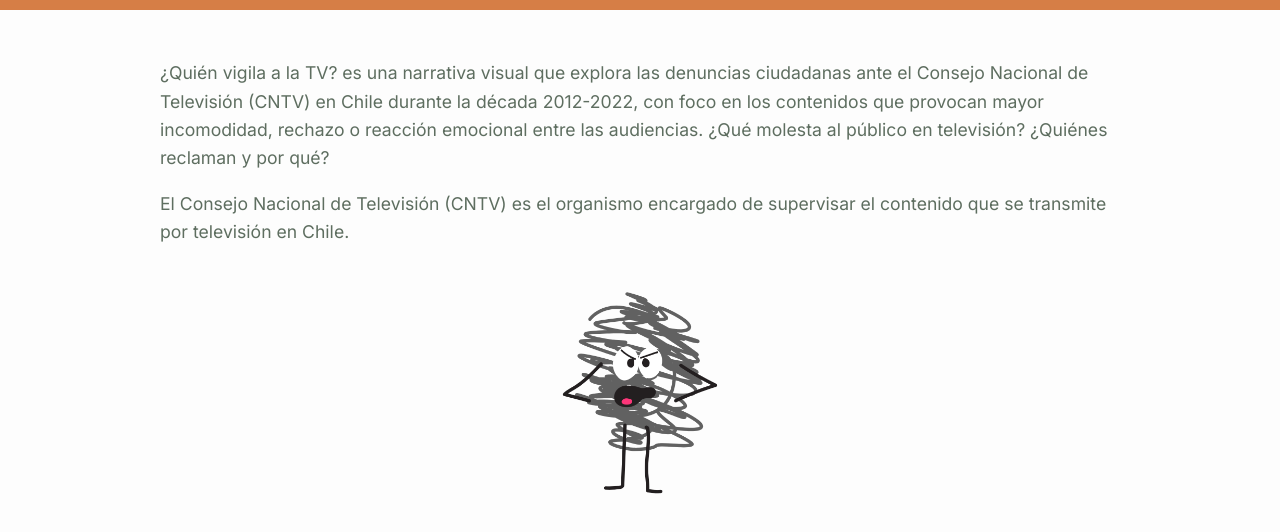
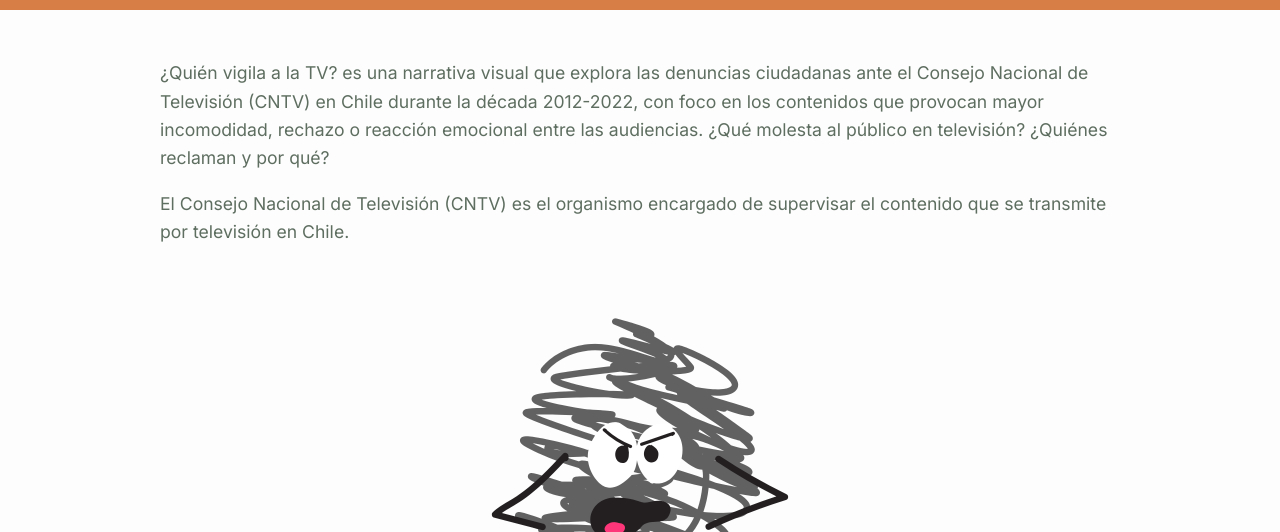
Before and after one commit to triobo/Repo_Proyecto_CNTV, a plain HTML site: page Entrega_05/docs/index.html in a window 1280 px wide. Shown: the part 420-952 px from the top of the page. Drawn offline with nearby package versions, Linux system fonts and the light colour scheme; a web font is replaced by a local one.

Commit message:
Update index.html

```diff
--- a/Entrega_05/docs/index.html
+++ b/Entrega_05/docs/index.html
@@ -135,10 +135,9 @@
     <p>El Consejo Nacional de Televisión (CNTV) es el organismo encargado de supervisar el contenido que se transmite por televisión en Chile.</p>
   </div>
   <div style="flex-shrink: 0;">
-    <img src="monito.cntv.1.1.png" alt="Ilustración CNTV" style="max-width: 500px; width: 100%; height: auto; display: block; margin: auto;" />
+    <img src="monito.cntv.1.1.png" alt="Ilustración CNTV" style="max-width: 1000px; width: 100%; height: auto; display: block; margin: auto;" />
   </div>
   </section>
-
   <section style="text-align: center; padding: 2rem 1.5rem;">
     <h2>¿Qué años y canales concentran las denuncias? ↕</h2>
     <p style="max-width: 800px; margin: auto;">
```
